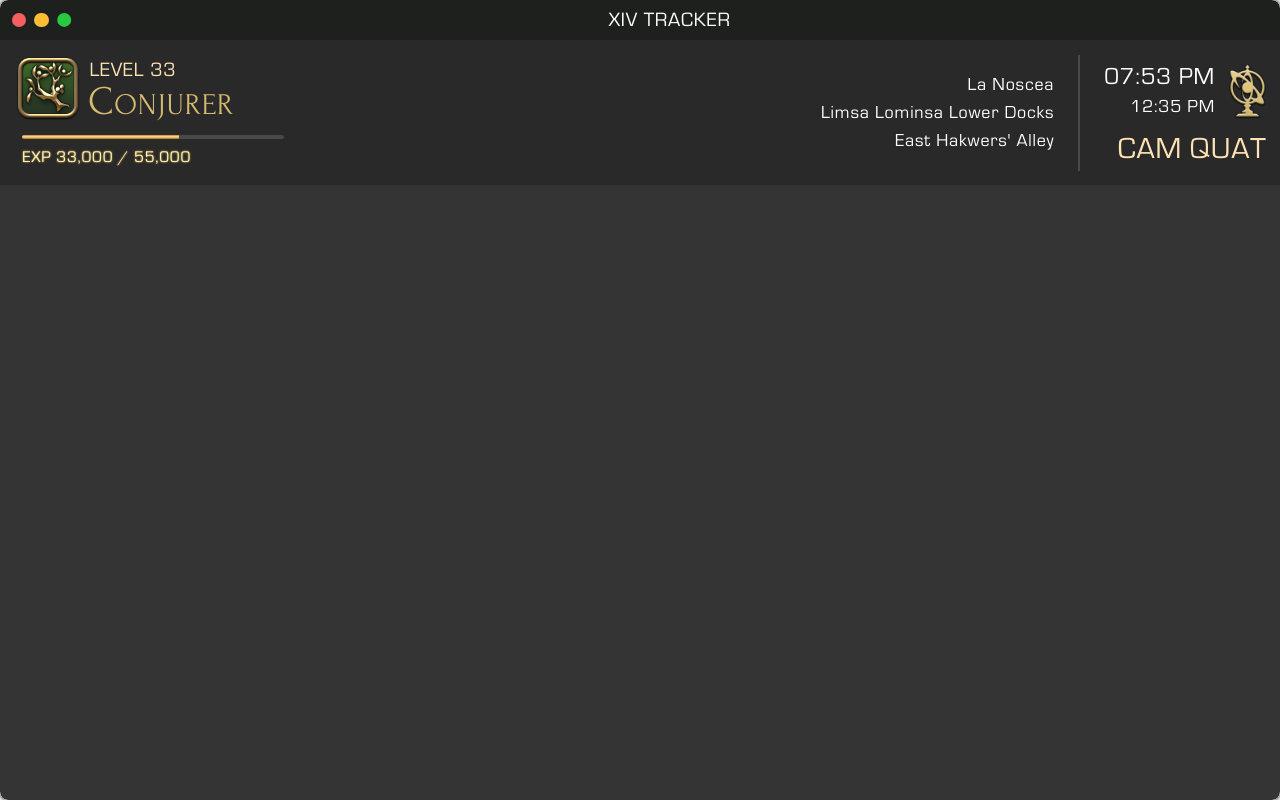
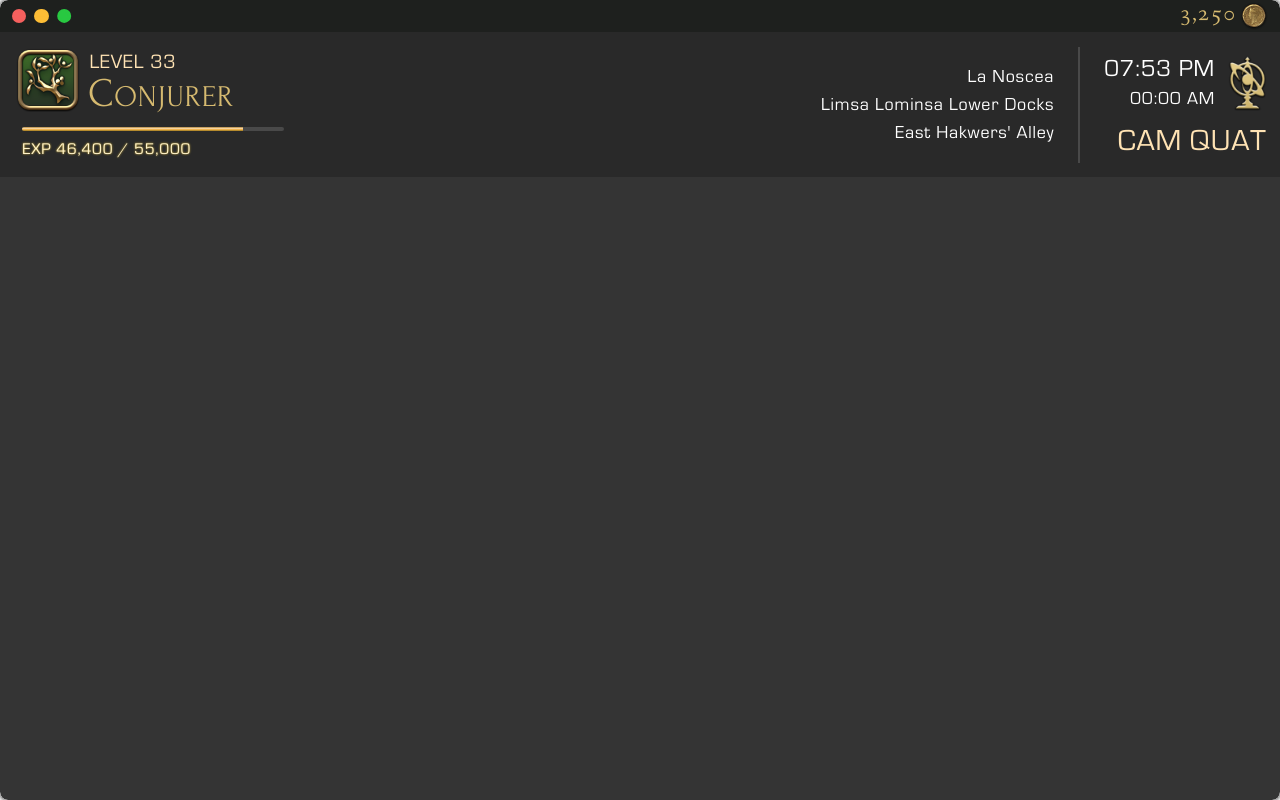
Before and after one commit to ItsNotCam/XIVTracker, a React (Vite) app: page / in a window 1280 px wide. Built offline with nearby package versions, Linux system fonts and the light colour scheme.

Commit message:
Refactor components and add new displays for improved UI

```diff
--- a/src/components/frame.tsx
+++ b/src/Frame.tsx
@@ -1,3 +1,5 @@
+import GilDisplay from "./components/gil-display";
+
 export default function Frame() {
 	const close = () => {
 		window.ipcRenderer.send("exit");
@@ -12,7 +14,7 @@
 	}
 
 	return (
-		<div className={`bg-custom-gray-700 w-full shadow-lg flex flex-row justify-between items-center header py-2 h-10 px-3 `}>
+		<div className={`bg-custom-gray-700 w-full shadow-lg flex flex-row justify-between items-center header py-2 h-8 px-3 `}>
 			<ul className="grid grid-cols-3 gap-2 flex-grow-0 items-center">
 				<li className="header-menu-button bg-custom-frame-red">
 					<svg className="fill-custom-frame-red hover:fill-black transition-[fill]" onClick={close}
@@ -42,8 +44,10 @@
 					</svg>
 				</li>
 			</ul>
-			<h1 className="text-white text-xl">XIV TRACKER</h1>
-			<div></div>
+			{/* <h1 className="text-white text-xl">XIV TRACKER</h1> */}
+			<div>
+				<GilDisplay />
+			</div>
 		</div>
 	)
 }
--- a/src/Header.tsx
+++ b/src/Header.tsx
@@ -1,23 +1,8 @@
 import React from 'react';
 import JobDisplay from './components/job-display';
 import Clock from './components/clock';
-
-const NameDisplay: React.FC = () => {
-	return (<h1 className="text-3xl text-custom-text-secondary-300 uppercase">Cam Quat</h1>)
-}
-
-const LocationDisplay: React.FC = () => {
-	return (
-		<ul className={`h-[80%] text-right mr-6 border-r-2
-			border-custom-gray-200 pr-6 flex flex-col
-			justify-center my-auto text-lg
-		`}>
-			<li>La Noscea</li>
-			<li>Limsa Lominsa Lower Docks</li>
-			<li>East Hakwers' Alley</li>
-		</ul>
-	)
-}
+import LocationDisplay from './components/location-display';
+import NameDisplay from './components/name-display';
 
 const Header: React.FC = () => {
 	return (
--- a/src/components/clock.tsx
+++ b/src/components/clock.tsx
@@ -1,7 +1,8 @@
-import React, { useState, useEffect } from 'react';
+import { useState, useEffect } from 'react';
 
 export default function Clock() {
-	const [currentTime, setCurrentTime] = useState<string>("");
+	const [currentTime, setCurrentTime] = useState<string>("00:00 PM");
+	const [worldTime, setCurrentWorldTime] = useState<string>("00:00 AM");
 
 	useEffect(() => {
 		const timer = setInterval(() => {
@@ -22,9 +23,8 @@
 	return (
 		<div className="bg-custom-gray-500 grid grid-cols-[1fr,auto] h-fit mb-2">
 			<div className='flex flex-col justify-center items-end'>
-				{/* <h1 className="text-2xl">08:56 AM</h1> */}
 				<h1 className="text-2xl">{currentTime}</h1>
-				<h2 className="text-lg">12:35 PM</h2>
+				<h2 className="text-lg">{worldTime}</h2>
 			</div>
 			<img className="h-[65px]" src="/images/etc-clock.png" />
 		</div>
--- /dev/null
+++ b/src/components/gil-display.tsx
@@ -0,0 +1,14 @@
+import React from 'react';
+import { withCommas } from '../util/util';
+
+const GilDisplay: React.FC = () => {
+	const [amount, setAmount] = React.useState(3250);
+	return (
+		<div className="flex flex-row gap-1 items-center font-fanwood text-2xl text-custom-text-secondary-500">
+			<span className="mb-1">{withCommas(amount)}</span>
+			<span><img className="h-7" src="/public/images/currency-gil.png" /></span>
+		</div>
+	);
+};
+
+export default GilDisplay;
--- a/src/components/job-display.tsx
+++ b/src/components/job-display.tsx
@@ -3,17 +3,19 @@
 
 const JobDisplay: React.FC = () => {
 	const [level, setLevel] = React.useState(33);
-	const [job, setJob] = React.useState('CONJURER');
+	const [jobName, setJobName] = React.useState('CONJURER');
 	const [currentXP, setCurrentXP] = React.useState(33000);
 	const [maxXP, setMaxXP] = React.useState(55000);
 
 	useEffect(() => {
-
+		setInterval(() => {
+			setCurrentXP((prev) => (prev + 100) % maxXP);
+		}, 16)
 	},[]);
 
 	return (
 		<div className="relative grid grid-cols-[64px,1fr] grid-rows-[auto,1fr,auto] h-full w-[300px] p-4">
-			<img className="col-start-1 col-end-2 row-start-1 row-end-3" src="/images/job-conjurer.png" />
+			<img className="col-start-1 col-end-2 row-start-1 row-end-3" src={`/images/job-${jobName.toLowerCase()}.png`} />
 			<h2 className="text-custom-text-secondary-300 text-xl row-start-1 row-end-2 col-start-2 col-end-3 ml-[0.6rem]">
 				LEVEL {level}
 			</h2>
@@ -21,7 +23,8 @@
 				text-custom-text-secondary-500 text-3xl font-forum col-start-2
 				col-end-3 row-start-2 row-end-3 ml-2 uppercase
 			`}>
-				<span className="text-[2.55rem]">{job[0]}</span><span className="text-3xl">{job.slice(1).toLowerCase()}</span>
+				<span className="text-[2.55rem]">{jobName[0]}</span>
+				<span className="text-3xl">{jobName.slice(1).toLowerCase()}</span>
 			</h1>
 			<div className="col-span-2 mt-3">
 				<XPBar currentXP={currentXP} maxXP={maxXP}/>
--- /dev/null
+++ b/src/components/location-display.tsx
@@ -0,0 +1,12 @@
+export default function LocationDisplay(): JSX.Element {
+	return (
+		<ul className={`h-[80%] text-right mr-6 border-r-2
+			border-custom-gray-200 pr-6 flex flex-col
+			justify-center my-auto text-lg
+		`}>
+			<li>La Noscea</li>
+			<li>Limsa Lominsa Lower Docks</li>
+			<li>East Hakwers' Alley</li>
+		</ul>
+	)
+}
--- /dev/null
+++ b/src/components/name-display.tsx
@@ -0,0 +1,7 @@
+export default function NameDisplay() {
+	return (
+		<h1 className="text-3xl text-custom-text-secondary-300 uppercase">
+			Cam Quat
+		</h1>
+	)
+}
--- a/src/components/xp-bar.tsx
+++ b/src/components/xp-bar.tsx
@@ -1,4 +1,5 @@
 import React from 'react';
+import { withCommas } from '../util/util';
 
 interface XPBarProps {
 	currentXP: number;
@@ -15,7 +16,7 @@
 				width: `${percentage}%`
 			}} className="h-[0.25rem] bg-gradient-xp-horizontal rounded-l-full w-full" />
 		</div>
-		<h1 className='text-custom-text-secondary-100 bloom'>EXP 33,000 / 55,000</h1>
+		<h1 className='text-custom-text-secondary-100 bloom'>EXP {withCommas(currentXP)} / {withCommas(maxXP)}</h1>
 	</div>);
 };
 
--- a/src/globals.css
+++ b/src/globals.css
@@ -23,6 +23,13 @@
 	font-style: normal;
 }
 
+@font-face {
+	font-family: 'Fanwood';
+	src: url('/fonts/fanwood.ttf') format('truetype');
+	font-weight: normal;
+	font-style: normal;
+}
+
 body {
 	font-family: 'Eurostile';
 	letter-spacing: 0.05rem;
@@ -32,6 +39,10 @@
 
 .font-forum {
 	font-family: 'Forum';
+}
+
+.font-fanwood {
+	font-family: 'Fanwood';
 }
 
 .header {
--- a/src/main.tsx
+++ b/src/main.tsx
@@ -2,7 +2,7 @@
 import ReactDOM from 'react-dom/client'
 import App from './App.tsx'
 import './globals.css'
-import Frame from './components/frame.tsx'
+import Frame from './Frame.tsx'
 
 ReactDOM.createRoot(document.getElementById('root')!).render(
   <React.StrictMode>
--- /dev/null
+++ b/src/util/util.ts
@@ -0,0 +1,3 @@
+export const withCommas = (num: number) => {
+	return num.toString().replace(/\B(?=(\d{3})+(?!\d))/g, ",");
+}
```
Also changed, not shown: public/fonts/fanwood.ttf (added).
